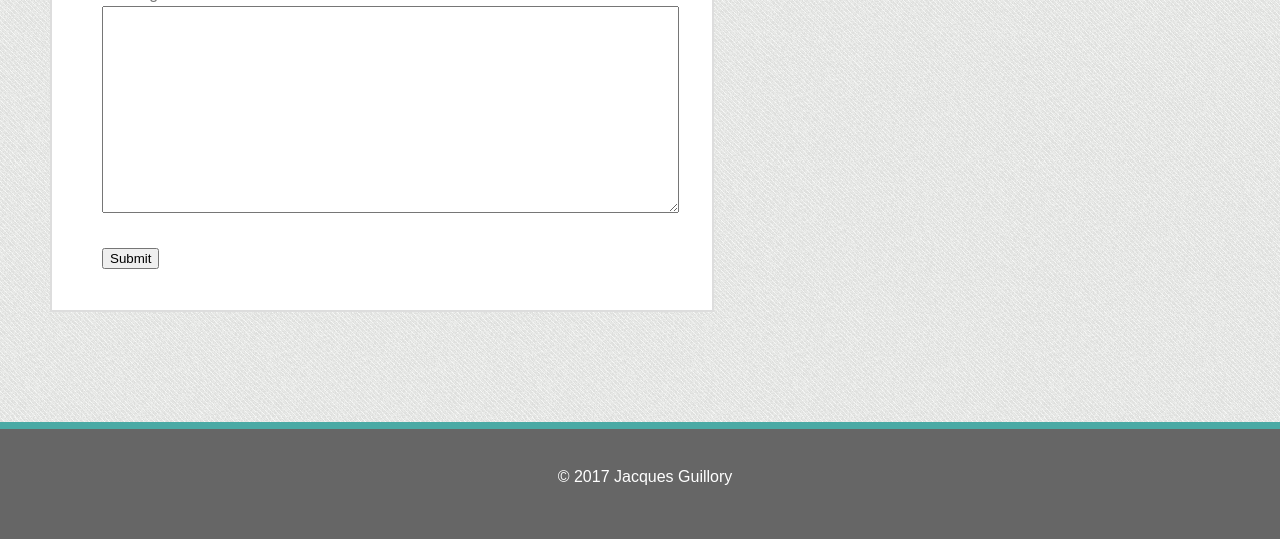
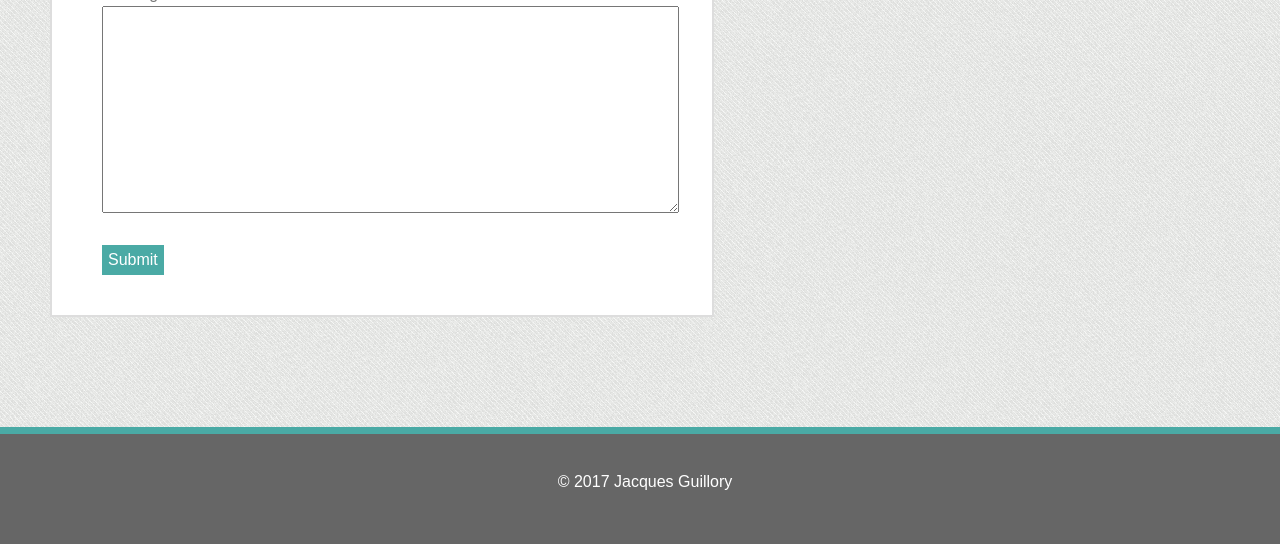
Before and after one commit to jacquesguillory/Basic-Portfolio, a plain HTML site: page contact.html in a window 1280 px wide. Shown: the part 351-895 px from the top of the page. Drawn offline with Linux system fonts and the light colour scheme.

Commit message:
changed status button

```diff
--- a/assets/css/style.css
+++ b/assets/css/style.css
@@ -99,7 +99,7 @@ footer
 	margin: 0;
 }
 
-/*about me box*/
+/*about me box and contact box*/
 #main {
 	width: 600px;
 	margin-top: 50px;
--- a/contact.html
+++ b/contact.html
@@ -45,7 +45,7 @@
 			<input type="text" name="mail" style="width: 100%"><br>
 			Message:<br>
 			<textarea class="messageBox" type="text" name="message"></textarea><br><br>
-			<input type="submit" value="Submit">
+			<input type="submit" value="Submit" style="background-color: #4aaaa5; color: white; border: none; height:30px; font-size: 16px">
 			</form>
 
 		</div>
```
Also changed, not shown: 2 other files.
